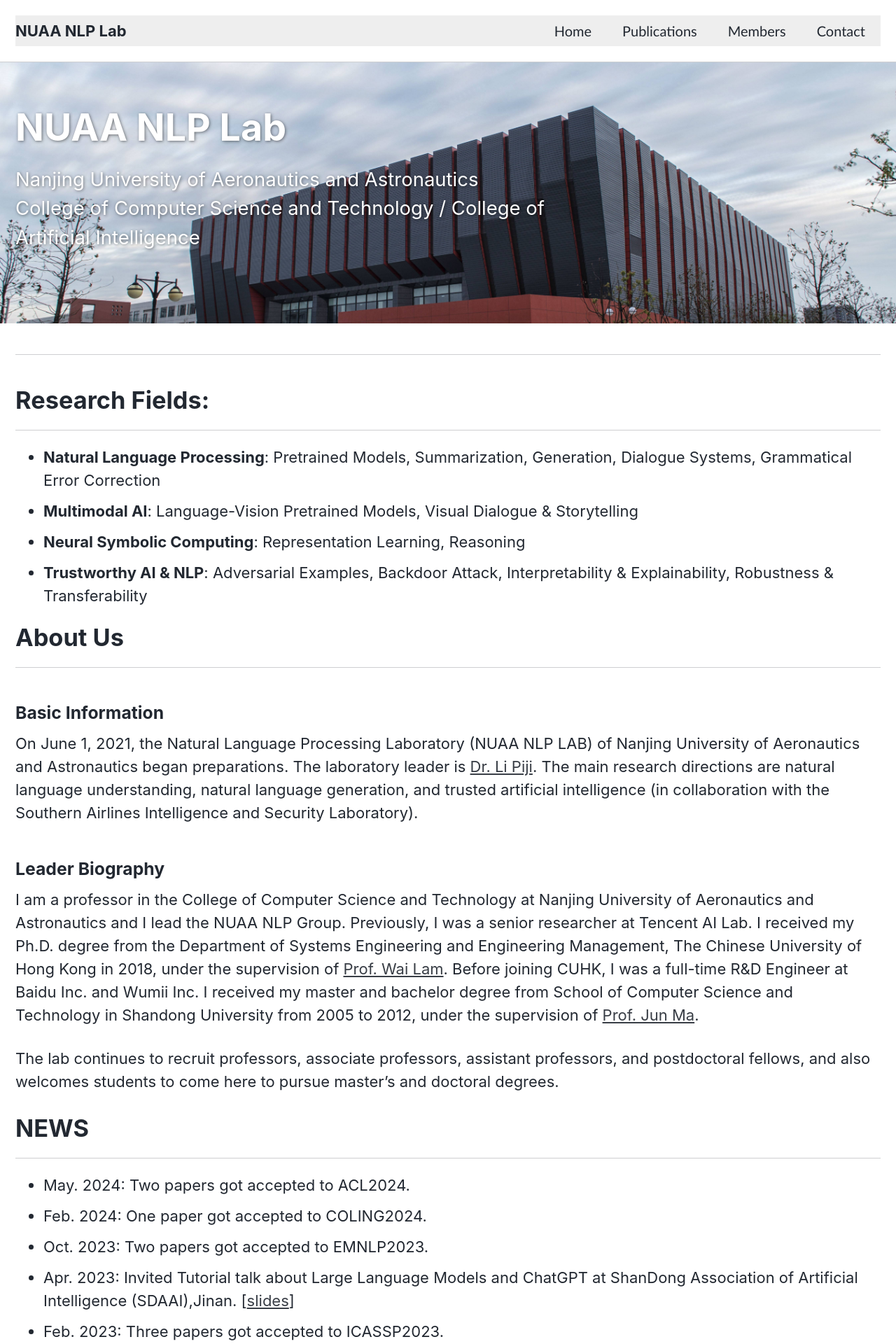
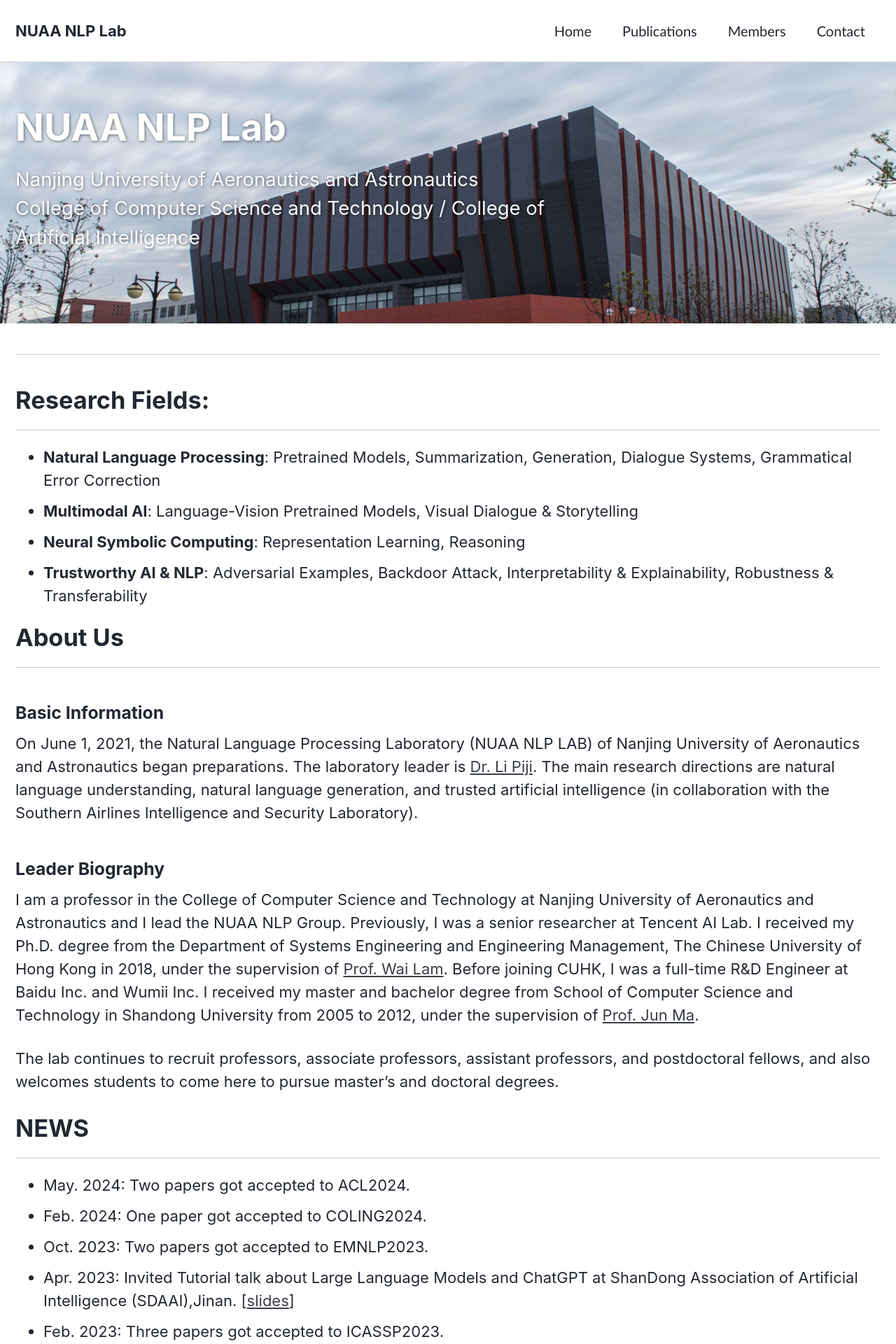
Before and after one commit to nuaa-nlp/nuaa-nlp.github.io, a Jekyll site: the page built from index.md, in a window 1280 px wide. Shown: the top 1920 px of the page at 70% size. Built offline with Jekyll 4.4.1, drawn with Linux system fonts in a browser that asks for light colours; cached includes are drawn as plain includes; comment, search, counter and statistics services are not loaded; a style sheet for code colours, icons or effects is not loaded.

Commit message:
update nav color

```diff
--- a/_layouts/splash.html
+++ b/_layouts/splash.html
@@ -13,7 +13,7 @@ layout: default
     background-color: #ffffff; /* 覆盖背景颜色 */
   }
 
-  .masthead {
+  .greedy-nav {
     background-color: #ffffff;
   }
 </style>
```
